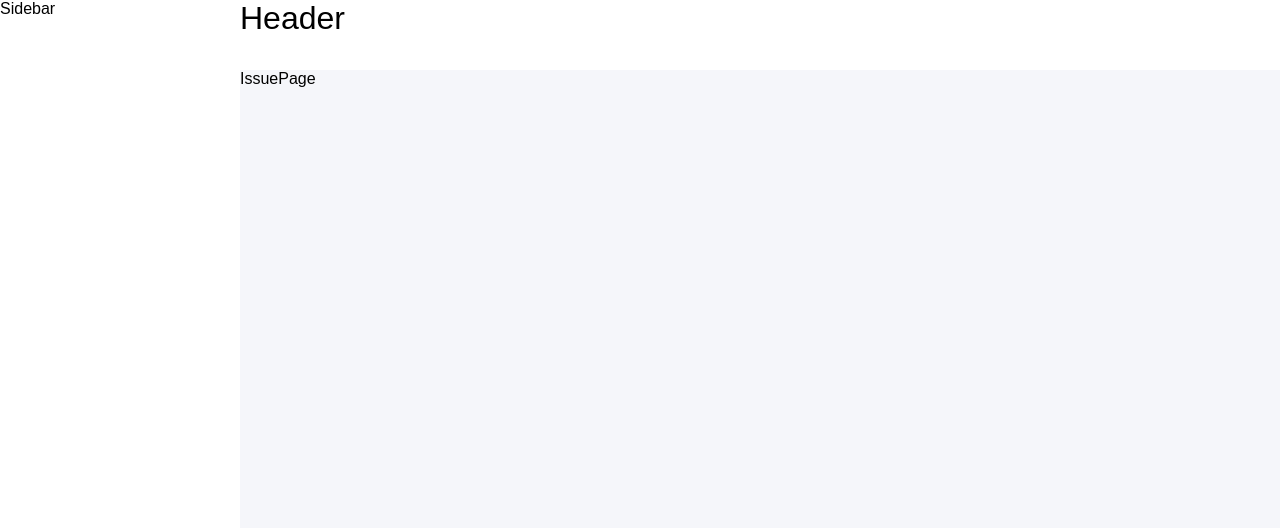
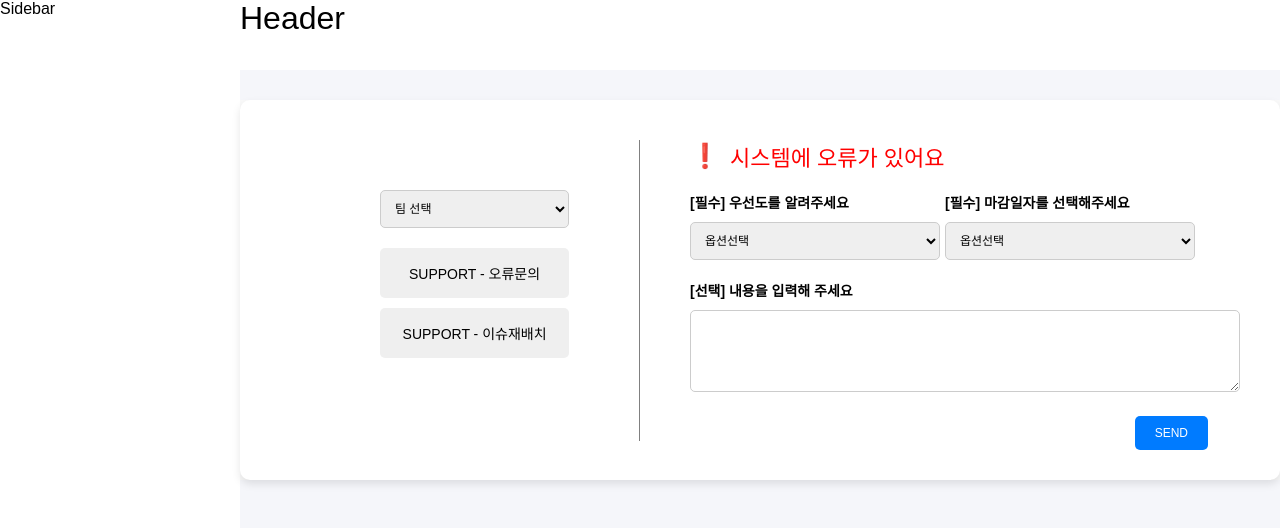
Before and after one commit to won-ee/CO-RE, a React (Vite) app in the folder frontend/: page / in a window 1280 px wide. Shown: the top 528 px of the page. Built offline with nearby package versions, Linux system fonts and the light colour scheme.

Commit message:
:sparkles: 오류문의 페이지 UI 완료(S11P31S106-29)

```diff
--- /dev/null
+++ b/frontend/src/components/SectionErrorInquiry.styled.ts
@@ -0,0 +1,72 @@
+import styled from "styled-components";
+
+export const RightSection = styled.div`
+  flex: 2;
+  margin-left: 50px;
+`;
+
+export const ErrorMessage = styled.div`
+  display: flex;
+  align-items: center;
+  color: red;
+  font-size: 22px;
+  margin-bottom: 20px;
+`;
+
+export const ErrorIcon = styled.div`
+  font-size: 24px;
+  margin-right: 10px;
+`;
+
+export const FormLabel = styled.label`
+  display: block;
+  margin-bottom: 10px;
+  font-weight: bold;
+  font-size: 14px;
+`;
+
+export const SelectInput = styled.select`
+  width: 250px;
+  padding: 10px;
+  font-size: 12px;
+  border-radius: 5px;
+  border: 1px solid #ccc;
+  box-sizing: border-box;
+`;
+
+export const Button = styled.button`
+  width: 100%;
+  padding: 15px;
+  font-size: 12px;
+  color: white;
+  background-color: #007bff;
+  border: none;
+  border-radius: 5px;
+  cursor: pointer;
+  margin-top: 20px;
+
+  &:hover {
+    background-color: #0056b3;
+  }
+`;
+
+export const FormRow = styled.div`
+  display: flex;
+  justify-content: space-between;
+  margin-bottom: 20px;
+`;
+
+export const TextInput = styled.textarea`
+  width: 550px;
+  padding: 10px;
+  font-size: 162x;
+  border-radius: 5px;
+  border: 1px solid #ccc;
+  resize: vertical;
+  box-sizing: border-box;
+`;
+
+export const SubmitButton = styled(Button)`
+  width: auto;
+  padding: 10px 20px;
+`;
--- /dev/null
+++ b/frontend/src/components/SectionErrorInquiry.tsx
@@ -0,0 +1,41 @@
+import React from 'react'
+import { ErrorIcon, ErrorMessage, FormLabel, FormRow, RightSection, SelectInput, SubmitButton, TextInput } from './SectionErrorInquiry.styled'
+
+const SectionErrorInquiry = () => {
+  return (
+    <>
+      <RightSection>
+            <ErrorMessage>
+              <ErrorIcon>❗</ErrorIcon>
+              시스템에 오류가 있어요
+            </ErrorMessage>
+
+            <FormRow>
+              <div>
+                <FormLabel>[필수] 우선도를 알려주세요</FormLabel>
+                <SelectInput>
+                  <option>옵션선택</option>
+                </SelectInput>
+              </div>
+              <div style={{marginRight: '45px'}}>
+                <FormLabel>[필수] 마감일자를 선택해주세요</FormLabel>
+                <SelectInput>
+                  <option>옵션선택</option>
+                </SelectInput>
+              </div>
+            </FormRow>
+
+            <div>
+              <FormLabel>[선택] 내용을 입력해 주세요</FormLabel>
+              <TextInput rows={4} />
+            </div>
+
+            <div style={{ textAlign: 'right', marginRight:'32px' }}>
+              <SubmitButton>SEND</SubmitButton>
+            </div>
+          </RightSection>
+    </>
+  )
+}
+
+export default SectionErrorInquiry
--- /dev/null
+++ b/frontend/src/pages/IssuePage.style.ts
@@ -0,0 +1,60 @@
+import styled from "styled-components";
+
+export const FormContainer = styled.div`
+  display: flex;
+  justify-content: center;
+  align-items: center;
+  margin-left: 0px;
+  margin-top: 30px;
+  background-color: #f9f9f9;
+`;
+
+export const FormWrapper = styled.div`
+  background-color: white;
+  padding: 40px;
+  border-radius: 10px;
+  box-shadow: 0 4px 8px rgba(0, 0, 0, 0.1);
+  max-width: 1100px;
+  width: 100%;
+  max-height: 300px;
+  height: 100%;
+  display: flex;
+  justify-content: space-between;
+`;
+
+export const LeftSection = styled.div`
+  flex: 1;
+  margin-top: 50px;
+  margin-right: 20px;
+  margin-left: 100px;
+`;
+
+
+export const Button = styled.button`
+  width: 100%;
+  padding: 15px;
+  font-size: 14px;
+  color: black;
+  border: none;
+  border-radius: 5px;
+  cursor: pointer;
+  margin-top: 20px;
+  background-color: w;
+`;
+
+export const SelectInput = styled.select`
+  width: 100%;
+  padding: 10px;
+  font-size: 12px;
+  border-radius: 5px;
+  border: 1px solid #ccc;
+  box-sizing: border-box;
+`;
+
+export const Line = styled.div`
+  width: 0.3px;
+  height: 300px;
+  background-color: gray;
+  padding:0.3px ;
+  margin-left: 50px;
+`;
--- a/frontend/src/pages/IssuePage.tsx
+++ b/frontend/src/pages/IssuePage.tsx
@@ -1,8 +1,24 @@
 import React from 'react'
+import SectionErrorInquiry from '../components/SectionErrorInquiry'
+import { Button, FormContainer, FormWrapper, LeftSection, SelectInput,Line } from './IssuePage.style'
 
 function IssuePage() {
   return (
-    <div>IssuePage</div>
+    <>
+      <FormContainer>
+        <FormWrapper>
+          <LeftSection>
+            <SelectInput>
+              <option>팀 선택</option>
+            </SelectInput>
+            <Button>SUPPORT - 오류문의</Button>
+            <Button style={{ marginTop: '10px' }}>SUPPORT - 이슈재배치</Button>
+          </LeftSection>
+          <Line/>
+          <SectionErrorInquiry/>
+        </FormWrapper>
+      </FormContainer>
+    </>
   )
 }
 
--- a/frontend/tsconfig.app.json
+++ b/frontend/tsconfig.app.json
@@ -21,5 +21,5 @@
     "noFallthroughCasesInSwitch": true
     // "noUncheckedSideEffectImports": true
   },
-  "include": ["src"]
+  "include": ["src/**/*"]
 }
```
Also changed, not shown: frontend/src/components/SectionIssueRelocation.tsx (added), 2 other files (tests, documents, lock files or other folders).
